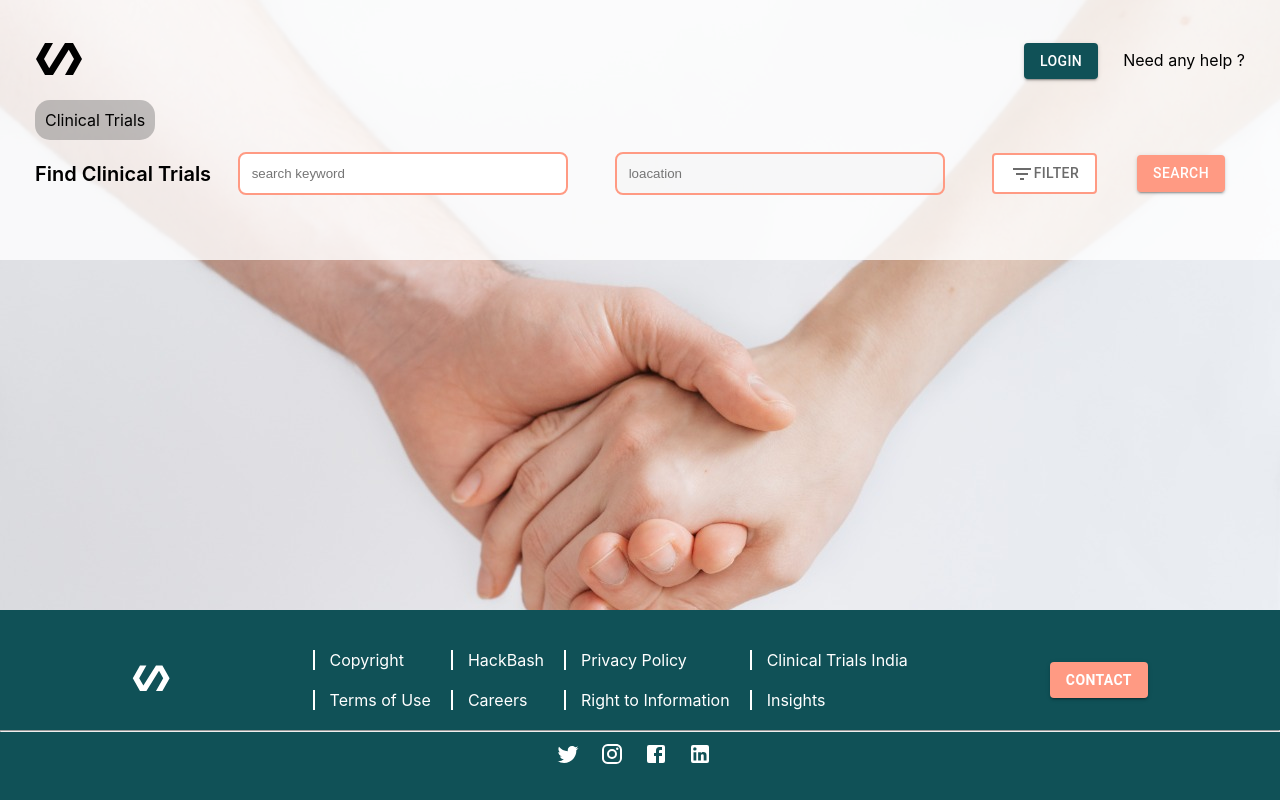
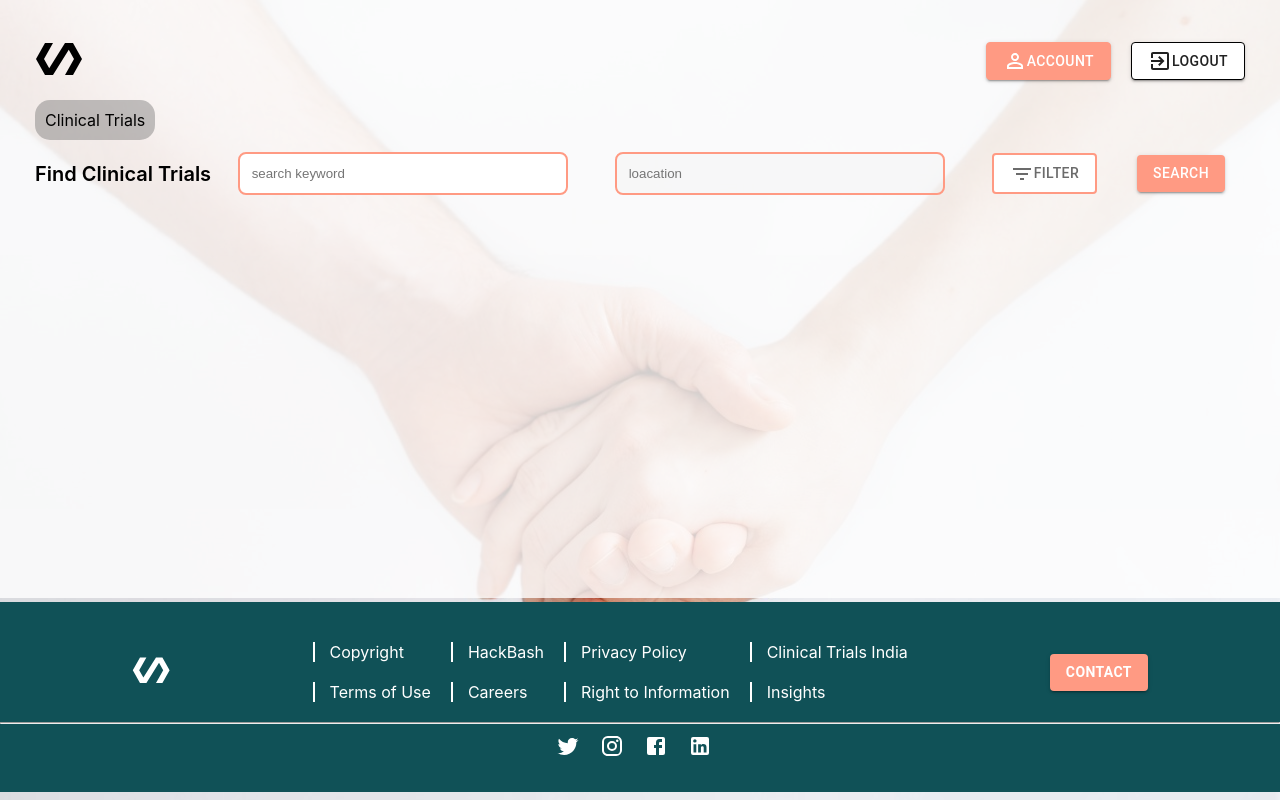
Before and after one commit to AvanishCodes/vconnect, a React (Create React App) app in the folder frontend/: page / in a window 1280 px wide. Built offline with nearby package versions, Linux system fonts and the light colour scheme; sample sign-in values are in the browser's storage.

Commit message:
homepage and navbar issues and routing fixed

```diff
--- a/frontend/src/App.js
+++ b/frontend/src/App.js
@@ -13,7 +13,7 @@ import Signup from "./pages/Signup/Signup";
 import Trialedit from "./pages/Trialedit/Trialedit";
 import User from "./pages/User/User";
 import UserAcc from "./pages/UserAcc/UserAcc";
-import OrgAcc from "./pages/OrgAcc/OrgAcc";
+import OrgAcc from "./pages/Orgacc/OrgAcc";
 import Userdetails from "./pages/Userdetails/Userdetails";
 
 import OrgRoute from "./routes/OrgRoute";
--- a/frontend/src/components/Navbar/Navbar.css
+++ b/frontend/src/components/Navbar/Navbar.css
@@ -17,6 +17,7 @@
 .logoutbtn {
     border: 1px solid rgb(0, 0, 0) !important;
     background-color: rgb(255, 255, 255) !important;
+    margin-left: 20px !important;
 }
 
 .accbtn {
--- a/frontend/src/pages/Home/Home.css
+++ b/frontend/src/pages/Home/Home.css
@@ -5,10 +5,6 @@
     background-size: cover;
     background-attachment: fixed;
     height: 100vh;
-}
-.footer{
-    position: absolute;
-    bottom: 0px;
 }
 
 .upper_home {
@@ -85,7 +81,7 @@
     background-color: rgba(255, 255, 255, 0.800);
     display: inline-grid;
     grid-template-columns: auto auto;
-    /* height: 68vh */
+    min-height: 42.3vh;
 }
 
 .filer_res {
@@ -97,11 +93,6 @@
     line-height: 22px;
 }
 
-.homefoot{
-    width: 100%;
-    position: absolute;
-    bottom:0
-}
 @media (max-width:1250px) {
     .filterform>input {
         width: 20%;
--- a/frontend/src/pages/Home/Home.js
+++ b/frontend/src/pages/Home/Home.js
@@ -7,11 +7,16 @@ import { useHistory } from "react-router-dom";
 import { getFilteredTrials } from "../../util/trial";
 import './Home.css'
 import Footer from '../../components/Footer/Footer';
+import { isOrg, isUser } from "../../util/auth";
+import PersonOutlineIcon from '@material-ui/icons/PersonOutline';
+import ExitToAppIcon from '@material-ui/icons/ExitToApp';
 
 function Home() {
   const history = useHistory();
   const [keyword, setKeyword] = useState("");
   const [trials, setTrials] = useState([]);
+  const token = isUser() && isUser().token;
+  const token1 = isOrg() && isOrg().token;
 
   const getResults = (e) => {
     e.preventDefault();
@@ -33,8 +38,57 @@ function Home() {
         <div className="navbar_upper">
           <div><PolymerIcon /></div>
           <div>
-            <Button onClick={() => (history.push('./login'))} variant="contained" >Login</Button>
-            <span>Need any help ?</span>
+            {token? (
+               <div>
+               <Button className="accbtn" variant="contained" onClick={(e) => {
+                 if (isOrg()) {
+                   history.push("/org")
+                 } else if (isUser()) {
+                   history.push("/user")
+                 }
+               }}><PersonOutlineIcon /><span>Account</span></Button>
+               <Button className="logoutbtn" variant="contained"
+                 onClick={(e) => {
+                   if (isOrg()) {
+                     localStorage.removeItem("org");
+                     history.push("/")
+                   } else if (isUser()) {
+                     localStorage.removeItem("user");
+                     history.push("/")
+                   }
+                 }}><ExitToAppIcon /><span>Logout</span></Button>
+             </div>
+              ):(
+                <>
+                {token1? (
+                  <div>
+                  <Button className="accbtn" variant="contained" onClick={(e) => {
+                    if (isOrg()) {
+                      history.push("/org")
+                    } else if (isUser()) {
+                      history.push("/user")
+                    }
+                  }}><PersonOutlineIcon /><span>Account</span></Button>
+                  <Button className="logoutbtn" variant="contained"
+                    onClick={(e) => {
+                      if (isOrg()) {
+                        localStorage.removeItem("org");
+                        history.push("/")
+                      } else if (isUser()) {
+                        localStorage.removeItem("user");
+                        history.push("/")
+                      }
+                    }}><ExitToAppIcon /><span>Logout</span></Button>
+                </div>
+                ):(
+                <>
+                  <Button onClick={() => (history.push('./login'))} variant="contained" >Login</Button>
+                  <span>Need any help ?</span>
+                </>
+                )}
+
+              </>
+            )}
           </div>
         </div>
         <div><span className="ctrials" >Clinical Trials</span></div>
```
